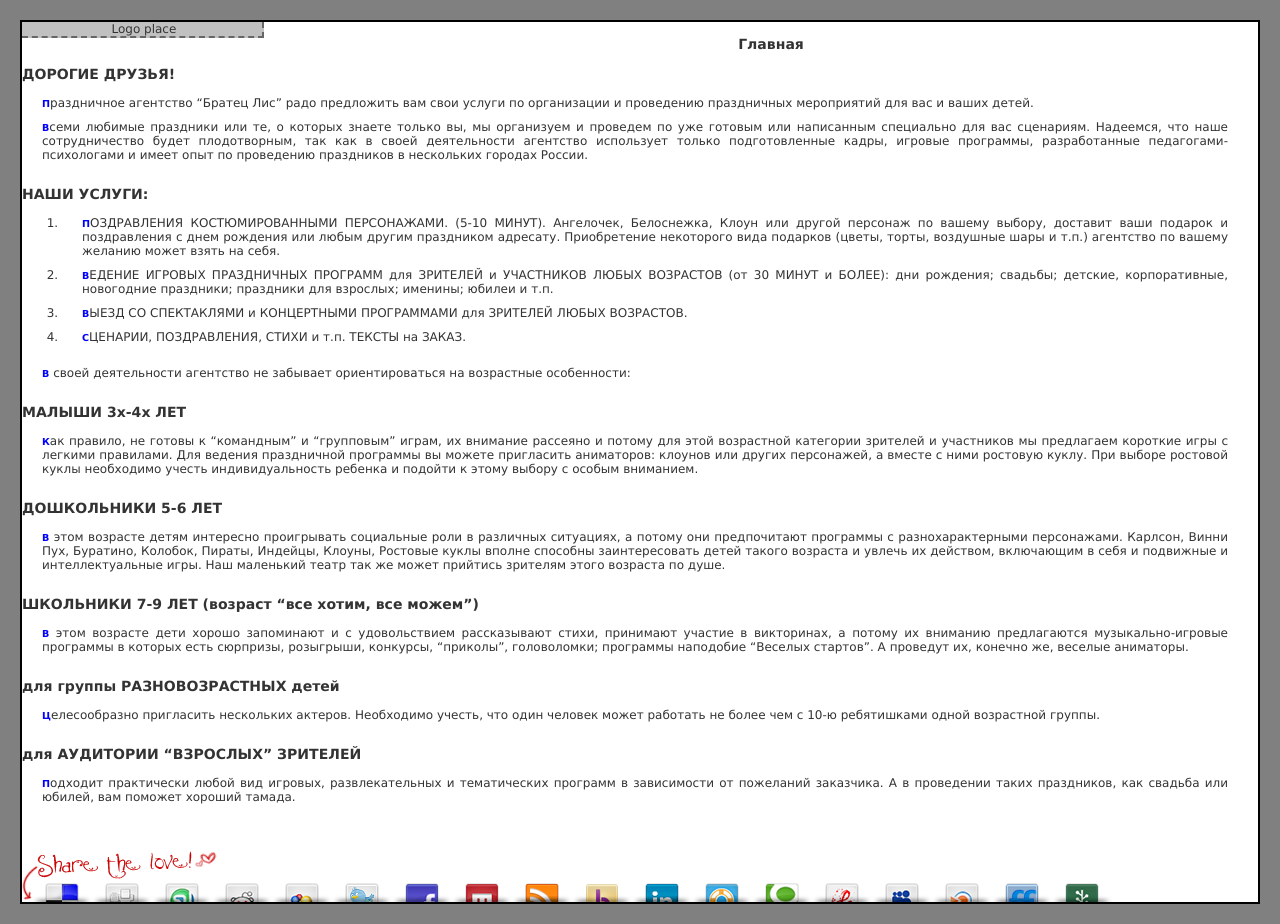
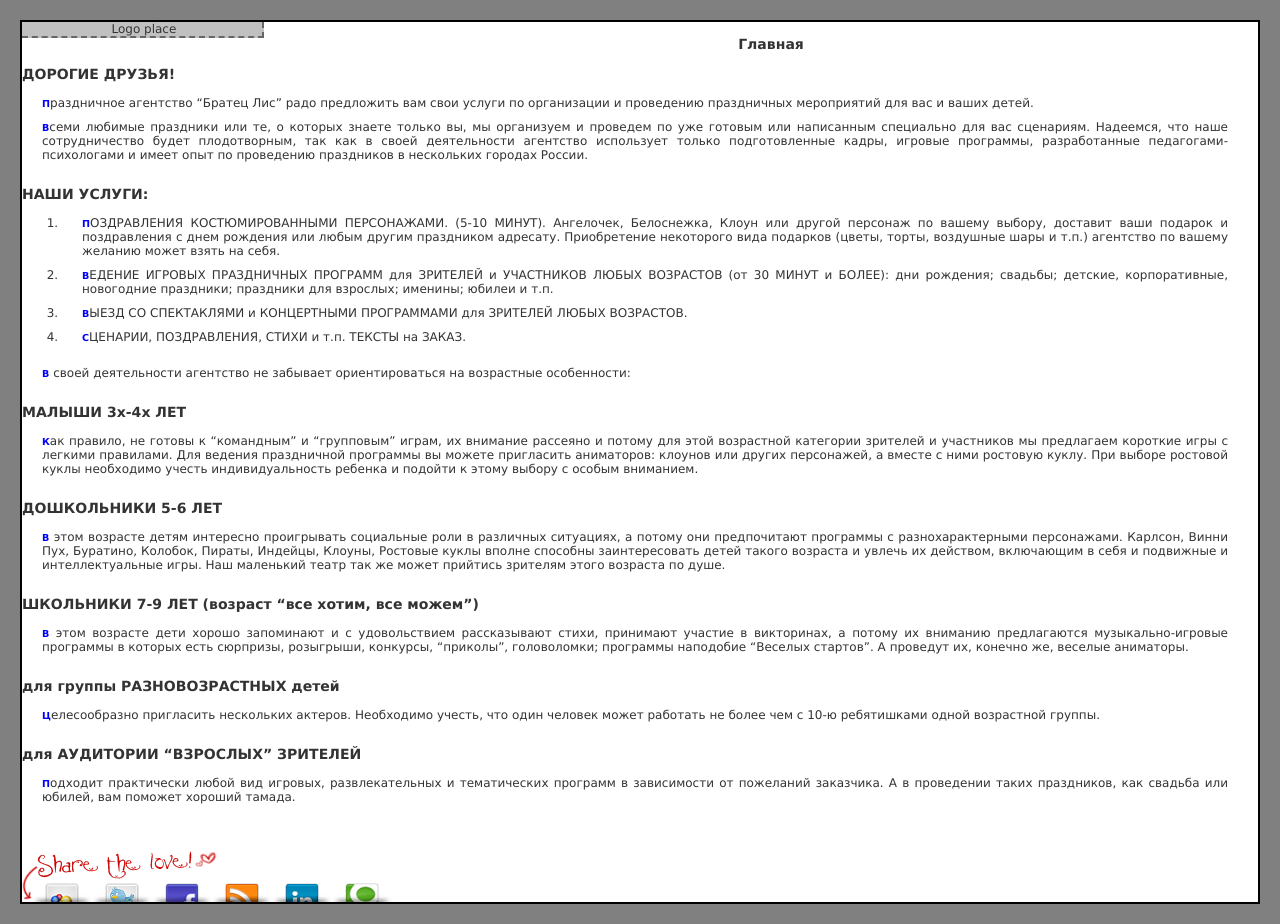
Before and after one commit to bratetslis/Site, a Jekyll site: the page built from testpage2.md, in a window 1280 px wide. Built offline with Jekyll 4.4.1, drawn with Linux system fonts in a browser that asks for light colours.

Commit message:
Remove some links

```diff
--- a/_layouts/type2.html
+++ b/_layouts/type2.html
@@ -120,24 +120,12 @@ div.sexy-bookmarks ul.socials a:hover{background-color:transparent !important}
 <!-- <span  class='st_livejournal_large' ></span><span  class='st_evernote_large' ></span><span  class='st_twitter_large' ></span><span  class='st_facebook_large' ></span><span  class='st_email_large' ></span> -->
 <div class='sexy-bookmarks sexy-bookmarks-expand sexy-bookmarks-bg-love' style='margin:20px 0 0 0 !important; padding:25px 0 0 10px !important; height:29px;/*the height of the icons (29px)*/ display:block !important; clear:both !important;'>
 <ul class='socials'>
-<li class='sexy-delicious'><a class='external' expr:href='&quot;http://del.icio.us/post?url=&quot;+ data:post.url + &quot;&amp;title=&quot; + data:post.title' rel='nofollow' title='Share this on del.icio.us'>Share this on del.icio.us</a></li>
-<li class='sexy-digg'><a class='external' expr:href='&quot;http://digg.com/submit?phase=2&amp;url=&quot;+ data:post.url + &quot;&amp;title=&quot; + data:post.title' rel='nofollow' title='Digg this!'>Digg this!</a></li>
-<li class='sexy-stumbleupon'><a class='external' expr:href='&quot;http://www.stumbleupon.com/submit?url=&quot;+ data:post.url + &quot;&amp;title=&quot; + data:post.title' rel='nofollow' title='Stumble upon something good? Share it on StumbleUpon'>Stumble upon something good? Share it on StumbleUpon</a></li>
-<li class='sexy-reddit'><a class='external' expr:href='&quot;http://reddit.com/submit?url=&quot;+ data:post.url + &quot;&amp;title=&quot; + data:post.title' rel='nofollow' title='Share this on Reddit'>Share this on Reddit</a></li>
-<li class='sexy-google'><a class='external' expr:href='&quot;http://www.google.com/bookmarks/mark?op=add&amp;bkmk=&quot;+ data:post.url + &quot;&amp;title=&quot; + data:post.title' rel='nofollow' title='Add this to Google Bookmarks'>Add this to Google Bookmarks</a></li>
-<li class='sexy-twitter'><a class='external' expr:href='&quot;http://twitter.com/home?status=Reading: &quot; + data:blog.title + &quot; - &quot; + data:post.url + &quot; (@NAME)&quot;' rel='nofollow' title='Tweet This!'>Tweet This!</a></li>
-<li class='sexy-facebook'><a class='external' expr:href='&quot;http://www.facebook.com/share.php?u=&quot;+ data:post.url + &quot;&amp;title=&quot; + data:post.title' rel='nofollow' title='Share this on Facebook'>Share this on Facebook</a></li>
-<li class='sexy-mixx'><a class='external' expr:href='&quot;http://www.mixx.com/submit?page_url=&quot; + data:post.url' rel='nofollow' title='Share this on Mixx'>Share this on Mixx</a></li>
+<li class='sexy-google'><a class='external' expr:href='&quot;http://www.google.com/bookmarks/mark?op=add&amp;bkmk=&quot;+ {{ page.url }} + &quot;&amp;title=&quot; + data:post.title' rel='nofollow' title='Add this to Google Bookmarks'>Add this to Google Bookmarks</a></li>
+<li class='sexy-twitter'><a class='external' expr:href='&quot;http://twitter.com/home?status=Reading: &quot; + data:blog.title + &quot; - &quot; + {{ page.url }} + &quot; (@NAME)&quot;' rel='nofollow' title='Tweet This!'>Tweet This!</a></li>
+<li class='sexy-facebook'><a class='external' expr:href='&quot;http://www.facebook.com/share.php?u=&quot;+ {{ page.url }} + &quot;&amp;title=&quot; + data:post.title' rel='nofollow' title='Share this on Facebook'>Share this on Facebook</a></li>
 <li class='sexy-comfeed'><a class='external' expr:href='data:blog.homepageUrl + &quot;feeds/posts/default&quot;' rel='nofollow' title='Subscribe'>Subscribe</a></li>
-<li class='sexy-yahoobuzz'><a class='external' expr:href='&quot;http://buzz.yahoo.com/submit/?submitUrl=&quot; + data:post.url' rel='nofollow' title='Buzz up!'>Buzz up!</a></li>
-<li class='sexy-linkedin'><a class='external' expr:href='&quot;http://www.linkedin.com/shareArticle?mini=true&amp;url=&quot;+ data:post.url + &quot;&amp;title=&quot; + data:post.title' rel='nofollow' title='Share this on Linkedin'>Share this on Linkedin</a></li>
-<li class='sexy-designfloat'><a class='external' expr:href='&quot;http://www.designfloat.com/submit.php?url=&quot;+ data:post.url + &quot;&amp;title=&quot; + data:post.title' rel='nofollow' title='Submit this to DesignFloat'>Submit this to DesignFloat</a></li>
-<li class='sexy-technorati'><a class='external' expr:href='&quot;http://technorati.com/faves?add=&quot;+ data:post.url + &quot;&amp;title=&quot; + data:post.title' rel='nofollow' title='Share this on Technorati'>Share this on Technorati</a></li>
-<li class='sexy-scriptstyle'><a class='external' expr:href='&quot;http://scriptandstyle.com/submit?url=&quot;+ data:post.url + &quot;&amp;title=&quot; + data:post.title' rel='nofollow' title='Submit this to Script &amp; Style'>Submit this to Script &amp; Style</a></li>
-<li class='sexy-myspace'><a class='external' expr:href='&quot;http://www.myspace.com/Modules/PostTo/Pages/?u=http&quot;+ data:post.url + &quot;&amp;title=&quot; + data:post.title' rel='nofollow' title='Post this to MySpace'>Post this to MySpace</a></li>
-<li class='sexy-blinklist'><a class='external' expr:href='&quot;http://www.blinklist.com/index.php?Action=Blink/addblink.php&amp;Url=&quot;+ data:post.url + &quot;&amp;title=&quot; + data:post.title' rel='nofollow' title='Share this on Blinklist'>Share this on Blinklist</a></li>
-<li class='sexy-friendfeed'><a class='external' expr:href='&quot;http://friendfeed.com/?url=&quot; + data:post.url + &quot;&amp;title=&quot; + data:post.title' rel='nofollow' title='Share this on FriendFeed'>Share this on FriendFeed</a></li>
-<li class='sexy-newsvine'><a class='external' expr:href='&quot;http://www.newsvine.com/_tools/seed&amp;save?u=&quot;+ data:post.url + &quot;&amp;title=&quot; + data:post.title' rel='nofollow' title='Seed this on Newsvine'>Seed this on Newsvine</a></li>
+<li class='sexy-linkedin'><a class='external' expr:href='&quot;http://www.linkedin.com/shareArticle?mini=true&amp;url=&quot;+ {{ page.url }} + &quot;&amp;title=&quot; + data:post.title' rel='nofollow' title='Share this on Linkedin'>Share this on Linkedin</a></li>
+<li class='sexy-technorati'><a class='external' expr:href='&quot;http://technorati.com/faves?add=&quot;+ {{ page.url }} + &quot;&amp;title=&quot; + data:post.title' rel='nofollow' title='Share this on Technorati'>Share this on Technorati</a></li>
 </ul>
 <div style='clear:both;'/>
 </div></br></br>
```
